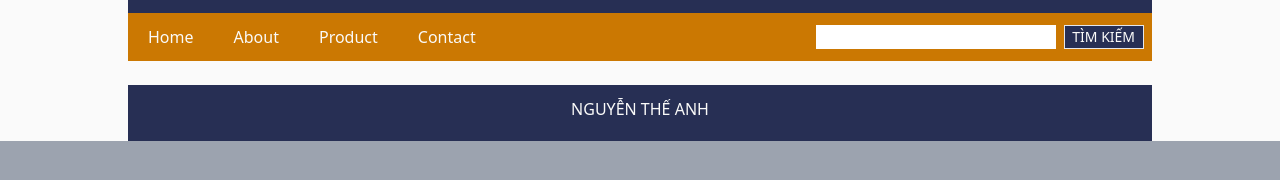
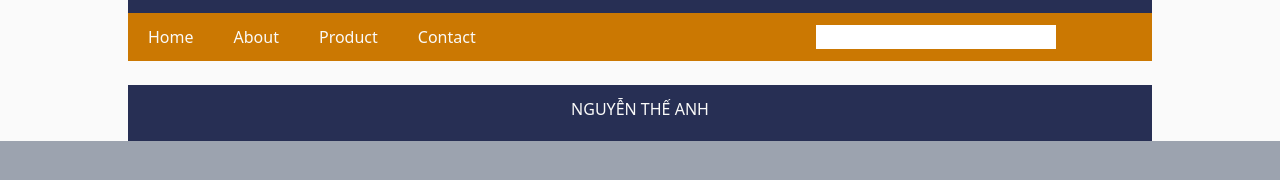
Before and after one commit to anhntph14690/AssignmentJS, a website built with Vite: page index.html in a window 1280 px wide. Shown: the part 94-274 px from the top of the page. Built offline with nearby package versions, Linux system fonts and the light colour scheme; what navigo would draw is missing.

Commit message:
Update index.html

```diff
--- a/index.html
+++ b/index.html
@@ -28,7 +28,7 @@
               </ul>
               <div class="py-3 flex ml-80">
                 <input class="w-60" type="text">
-                <button class="bg-[#272f54] text-stone-50 text-sm w-20 ml-2 border">TÌM KIẾM</button>
+                <!-- <button class="bg-[#272f54] text-stone-50 text-sm w-20 ml-2 border">TÌM KIẾM</button> -->
               </div>
             </div>
           </header>
```
